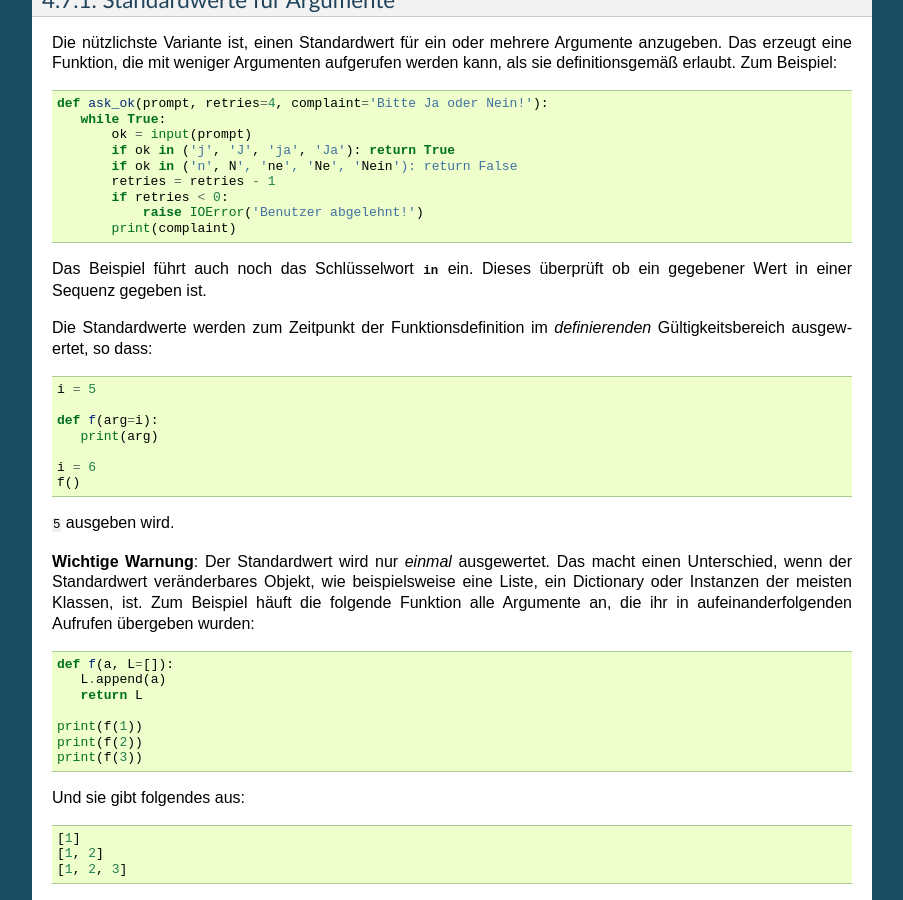
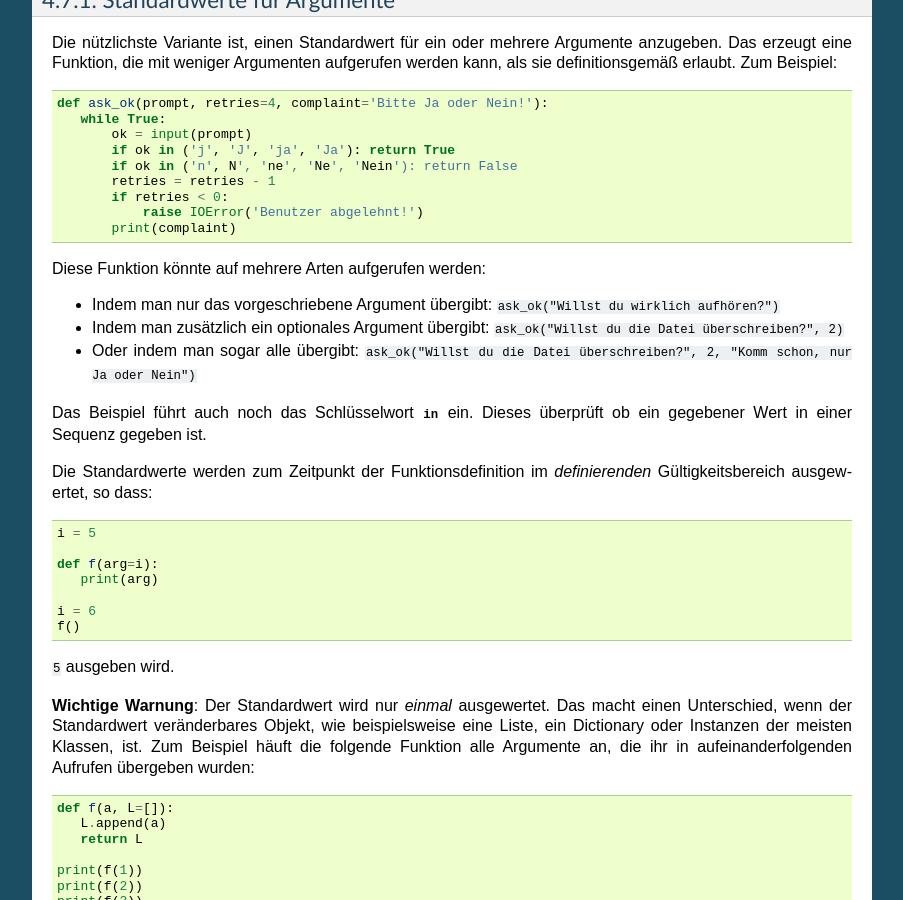
Before and after one commit to cofi/py-tutorial-de, a Sphinx documentation site: the page built from source/controlflow.rst, in a window 1280 px wide and 900 px high, scrolled down 5370 px. Shown: the whole window, without its empty margins (198-1101 px from the left). Built offline with Sphinx 7.4.7, drawn with Linux system fonts in a browser that asks for light colours.

Commit message:
Translated the pending passage.

```diff
--- a/source/controlflow.rst
+++ b/source/controlflow.rst
@@ -361,7 +361,17 @@ werden kann, als sie definitionsgemäß erlaubt. Zum Beispiel::
                raise IOError('Benutzer abgelehnt!')
            print(complaint)
 
-.. FIXME: Patch pending, will be translated when accepted/refused
+Diese Funktion könnte auf mehrere Arten aufgerufen werden:
+
+* Indem man nur das vorgeschriebene Argument übergibt:
+  ``ask_ok("Willst du wirklich aufhören?")``
+
+* Indem man zusätzlich ein optionales Argument übergibt:
+  ``ask_ok("Willst du die Datei überschreiben?", 2)``
+
+* Oder indem man sogar alle übergibt:
+  ``ask_ok("Willst du die Datei überschreiben?", 2, "Komm schon, nur Ja oder
+  Nein")``
 
 Das Beispiel führt auch noch das Schlüsselwort :keyword:`in` ein. Dieses
 überprüft ob ein gegebener Wert in einer Sequenz gegeben ist.
```
